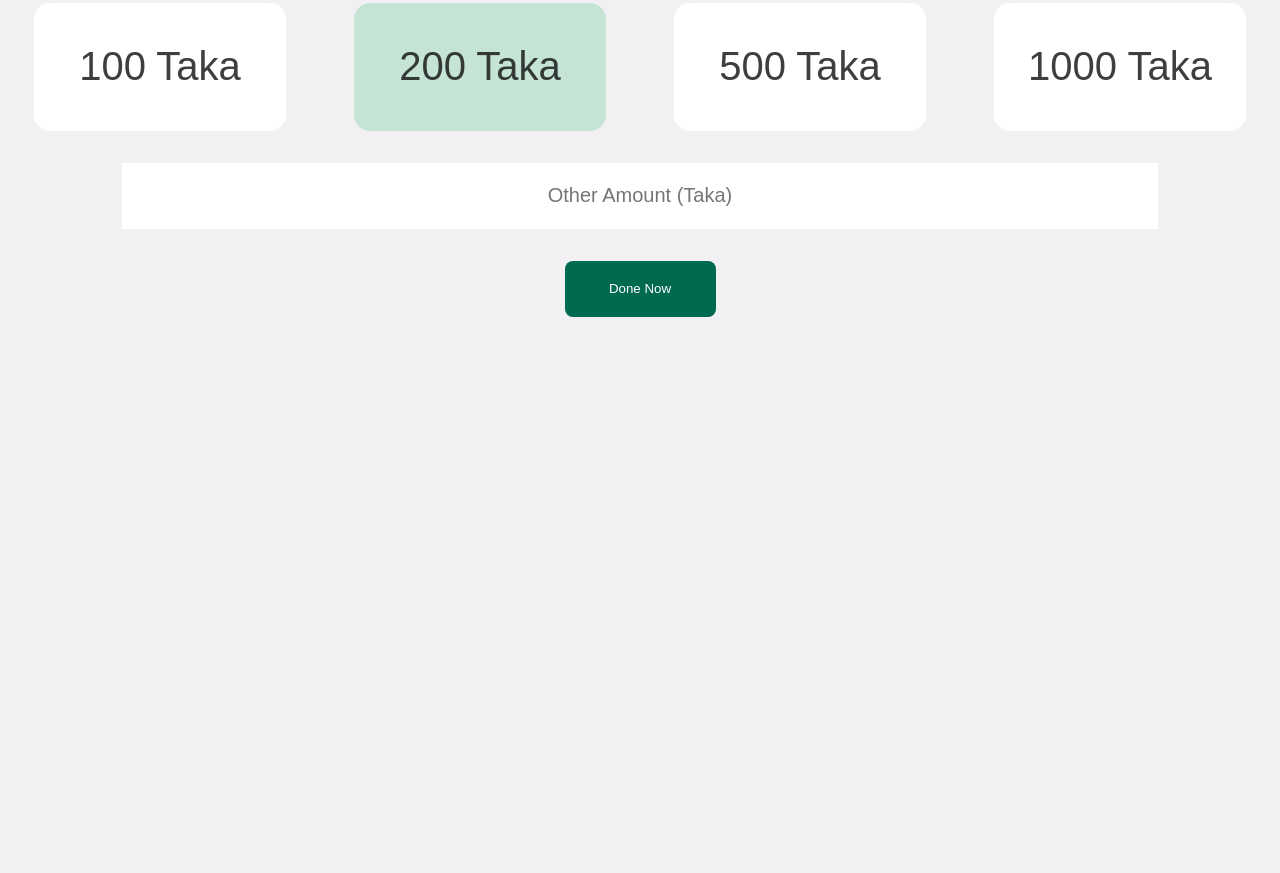
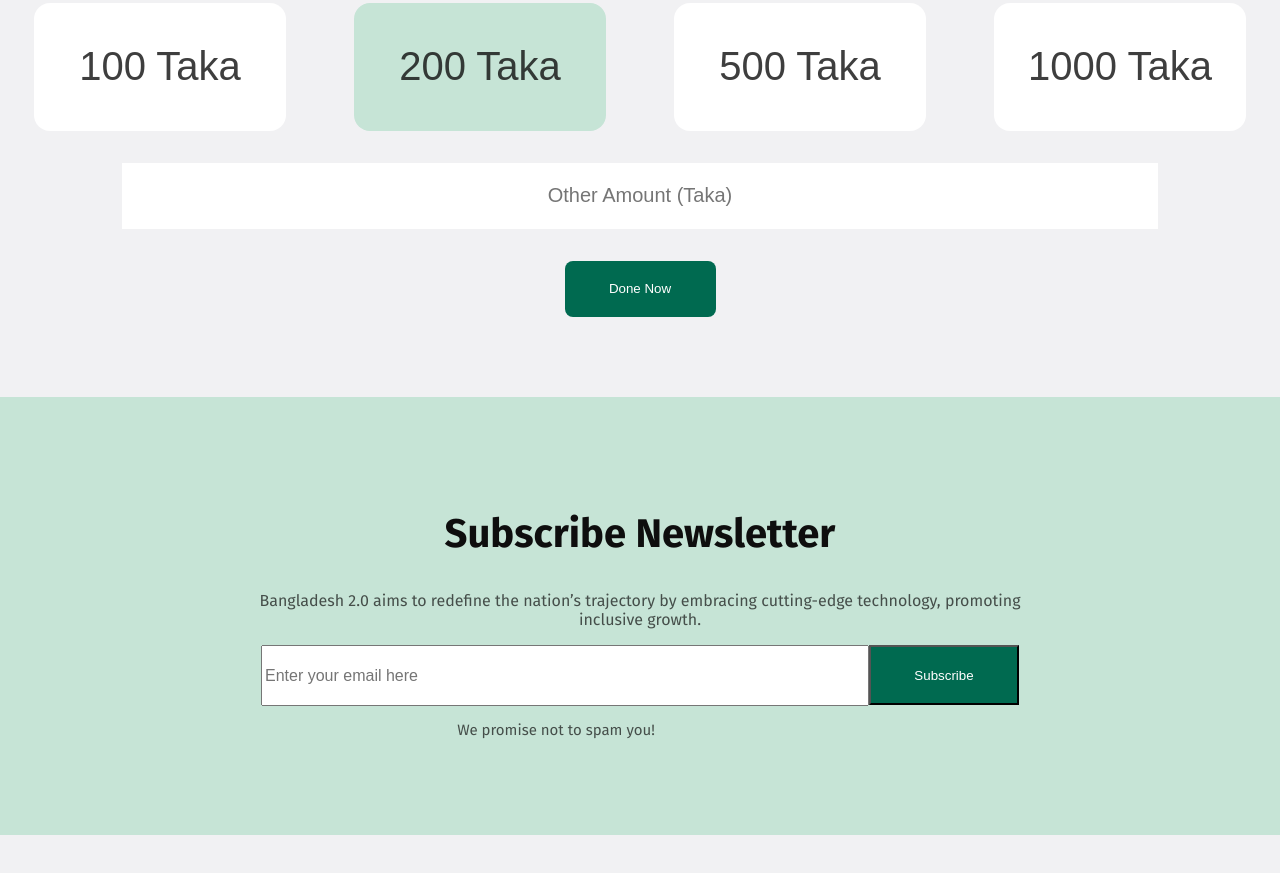
Before and after one commit to Naym01/B11A1-Frist-Assingment, a plain HTML site: page index.html in a window 1280 px wide. Shown: the part 2327-3200 px from the top of the page. Before the commit the page ends 2644 px from the top, so only its background shows below. Drawn offline with Linux system fonts and the light colour scheme.

Commit message:
challenges part 2 (footer) finish

```diff
--- a/index.html
+++ b/index.html
@@ -134,7 +134,18 @@
         </section>
 
     </main>
-    <footer></footer>
+    <footer>
+        <h2 class="footer-title text-center">Subscribe Newsletter</h2>
+        <p class="footer-description text-center">Bangladesh 2.0 aims to redefine the nation’s trajectory by embracing cutting-edge technology, promoting inclusive growth.</p>
+        <div class="btn">
+            <input class="footer-input" type="email" name="" id="" placeholder="Enter your email here">
+            <button class="footer-button hover-button"> Subscribe</button>
+
+        </div>
+
+        <p class="footer-ending text-center">We promise not to spam you!</p>
+
+    </footer>
     </section>
 
 </body>
--- a/styles/style.css
+++ b/styles/style.css
@@ -302,3 +302,48 @@ body {
 
 
 }
+/* footer style  */
+footer{
+    background-color: rgba(198, 228, 214, 1);
+    padding: 80px 256px;
+    margin: 80px 0px;
+}
+.footer-title{
+    font-size: 40px;
+    font-weight: 700;
+    color: rgba(14, 14, 14, 1);
+
+}
+.footer-description{
+    font-size: 16px;
+    color: rgba(14, 14, 14, 0.7);
+
+}
+
+.btn{
+    display: flex;
+  justify-content: center;
+}
+.footer-input{
+    width: 600px;
+    height: 55px;
+    font-size: 16px;
+
+
+
+}
+.footer-button{
+    background-color: rgba(0, 106, 80, 1);
+    color: rgba(255, 255, 255, 1);
+    width: 150px;
+    height: 60px;
+
+
+}
+.footer-ending{
+    color: rgba(14, 14, 14, 0.7);
+    font-size: 15px;
+    width: 600px;
+    height: 19px;
+
+}
```
